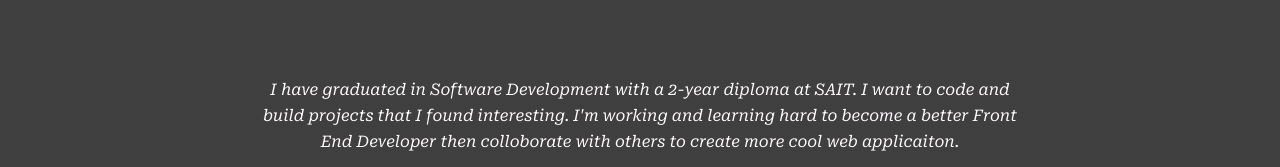
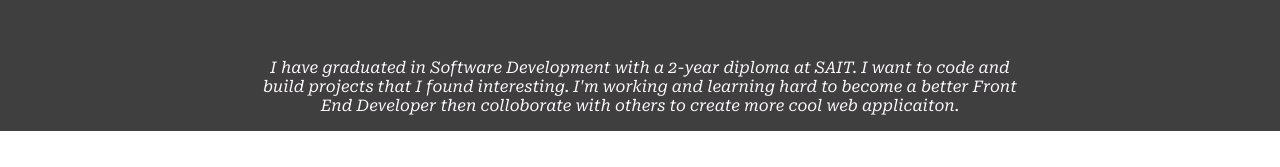
Before and after one commit to TieuVanHien/portfolio, a React (Create React App) app: page / in a window 1280 px wide. Shown: the part 895-1062 px from the top of the page. After the commit the page ends 1026 px from the top, so only its background shows below. Built offline with nearby package versions, Linux system fonts and the light colour scheme.

Commit message:
removed unused

```diff
--- a/src/scss/values/_typography.scss
+++ b/src/scss/values/_typography.scss
@@ -38,6 +38,14 @@
   }
 }
 
+p {
+  font-family: $fontBody;
+  width: 60%;
+  text-align: center;
+  color: $white;
+  font-size: 1em;
+}
+
 input,
 a,
 select,
@@ -54,17 +62,3 @@
   white: $white;
   font-family: $font-family;
 }
-
-body {
-  font-family: $fontBody;
-  color: $white;
-  line-height: 1.6;
-}
-
-p {
-  font-family: $fontBody;
-  width: 60%;
-  text-align: center;
-  color: $white;
-  font-size: 1em;
-}
```
